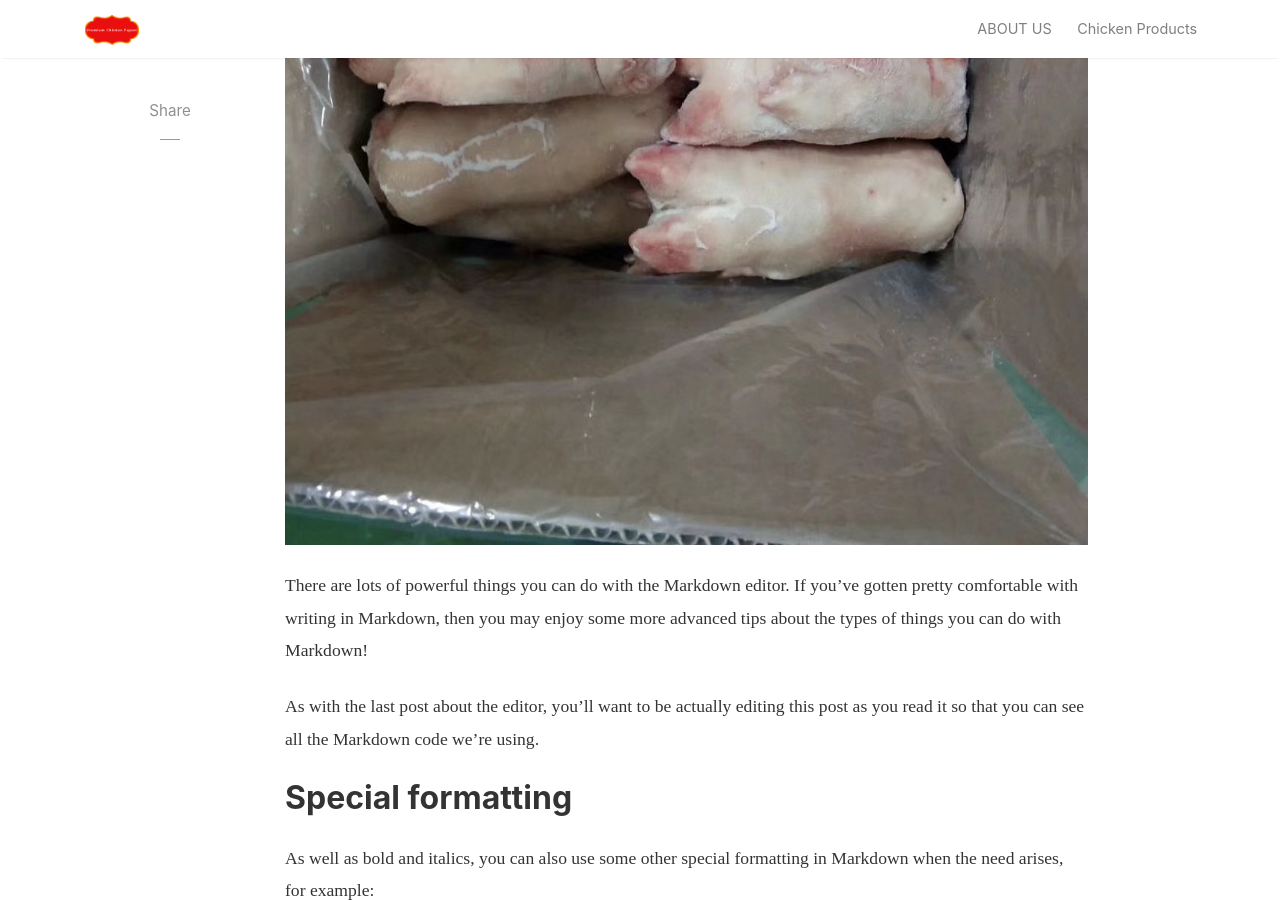
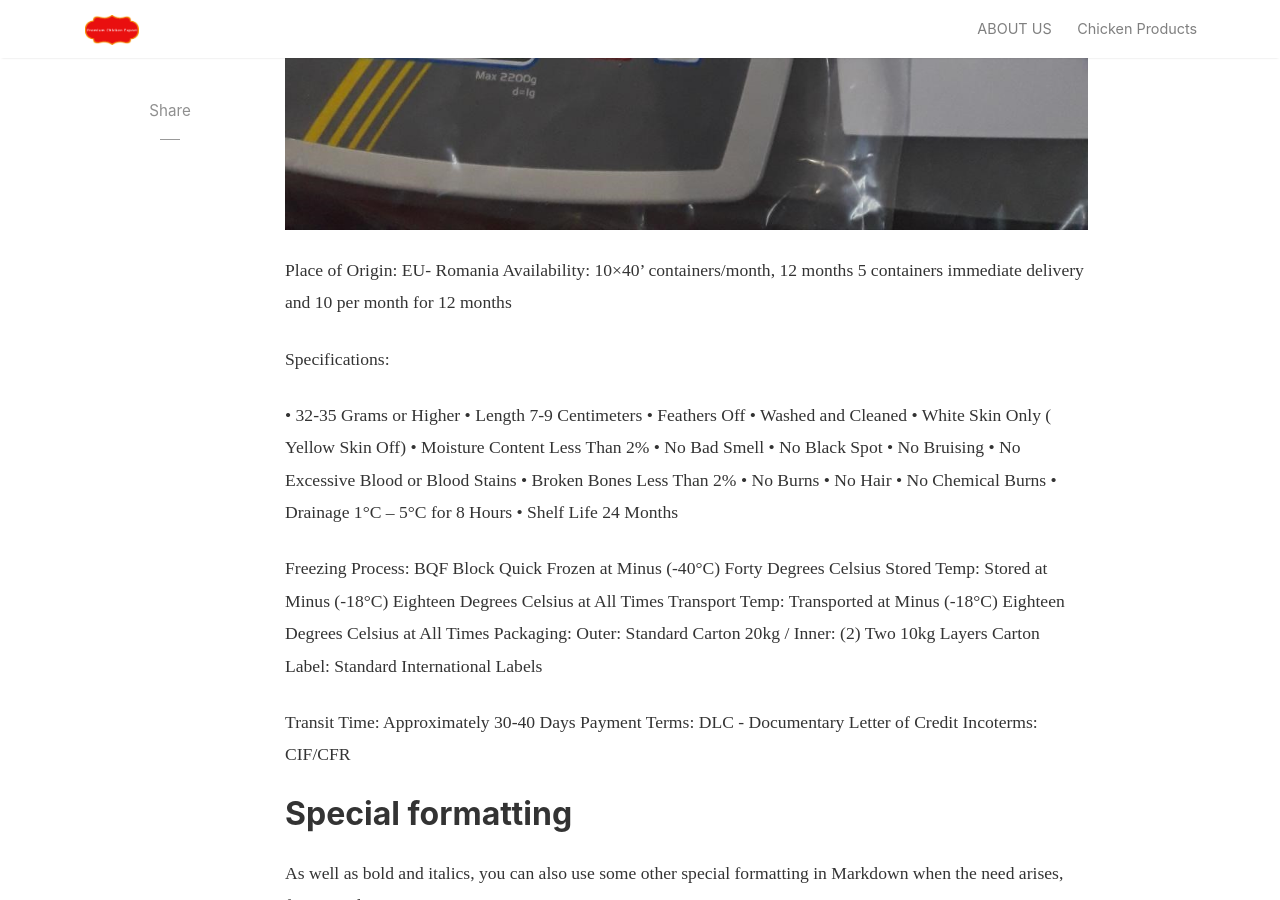
Before and after one commit to gpf192/gpf192.github.io, a Jekyll site: the page built from _posts/2018-06-12-powerful-things-markdown-editor.md, in a window 1280 px wide and 900 px high, scrolled down 951 px. Built offline with Jekyll 4.4.1, drawn with Linux system fonts in a browser that asks for light colours; nearby versions of some CDN libraries; comment, search, counter and statistics services are not loaded; some of the changed text lies outside the part shown.

Commit message:
feat style

```diff
--- a/_includes/postbox.html
+++ b/_includes/postbox.html
@@ -26,7 +26,8 @@
                 </div>
                 {% endif %}
             </h2>
-            <h4 class="card-text">{{ post.excerpt | strip_html | truncatewords:30 }}</h4>
+            <!--<h4 class="card-text">{{ post.excerpt | strip_html | truncatewords:30 }}</h4>-->
+            <h4 class="card-text">{{ post.excerpt | strip_html }}</h4>
         </div>
         <!--<div class="card-footer bg-white">
             <div class="wrapfooter">
--- a/_posts/2018-06-12-powerful-things-markdown-editor.md
+++ b/_posts/2018-06-12-powerful-things-markdown-editor.md
@@ -1,13 +1,42 @@
 ---
 layout: post
-title:  "Powerful things you can do with the Markdown editor"
+title:  "Chicken Paws, Grade A"
 author: sal
 categories: [ Jekyll, tutorial ]
 image: assets/images/bbb.jpg
 ---
-There are lots of powerful things you can do with the Markdown editor. If you've gotten pretty comfortable with writing in Markdown, then you may enjoy some more advanced tips about the types of things you can do with Markdown!
+Place of Origin: EU- Romania
+Availability: 10×40’ containers/month, 12 months
+5 containers immediate delivery and 10 per month for 12 months
 
-As with the last post about the editor, you'll want to be actually editing this post as you read it so that you can see all the Markdown code we're using.
+Specifications:
+
+•	32-35 Grams or Higher
+•	Length 7-9 Centimeters
+•	Feathers Off
+•	Washed and Cleaned
+•	White Skin Only ( Yellow Skin Off)
+•	Moisture Content Less Than 2%
+•	No Bad Smell
+•	No Black Spot
+•	No Bruising
+•	No Excessive Blood or Blood Stains
+•	Broken Bones Less Than 2%
+•	No Burns
+•	No Hair
+•	No Chemical Burns
+•	Drainage 1°C – 5°C for 8 Hours
+•	Shelf Life 24 Months
+
+Freezing Process: BQF Block Quick Frozen at Minus (-40°C) Forty Degrees Celsius
+Stored Temp: Stored at Minus (-18°C) Eighteen Degrees Celsius at All Times
+Transport Temp: Transported at Minus (-18°C) Eighteen Degrees Celsius at All Times
+Packaging: Outer: Standard Carton 20kg / Inner: (2) Two 10kg Layers
+Carton Label: Standard International Labels
+
+Transit Time: Approximately 30-40 Days
+Payment Terms: DLC - Documentary Letter of Credit
+Incoterms: CIF/CFR
 
 
 ## Special formatting
--- a/index.html
+++ b/index.html
@@ -7,7 +7,7 @@ title: Home
 
 <!-- Featured
 ================================================== -->
-<section class="featured-posts">
+<!--<section class="featured-posts">
     <div class="section-title">
         <h2><span>Featured</span></h2>
     </div>
@@ -26,7 +26,7 @@ title: Home
     </div>
 </section>
 
-{% endif %}
+{% endif %}-->
 
 <!-- Posts Index
 ================================================== -->
```
Also changed, not shown: assets/images/bbb.jpg.
